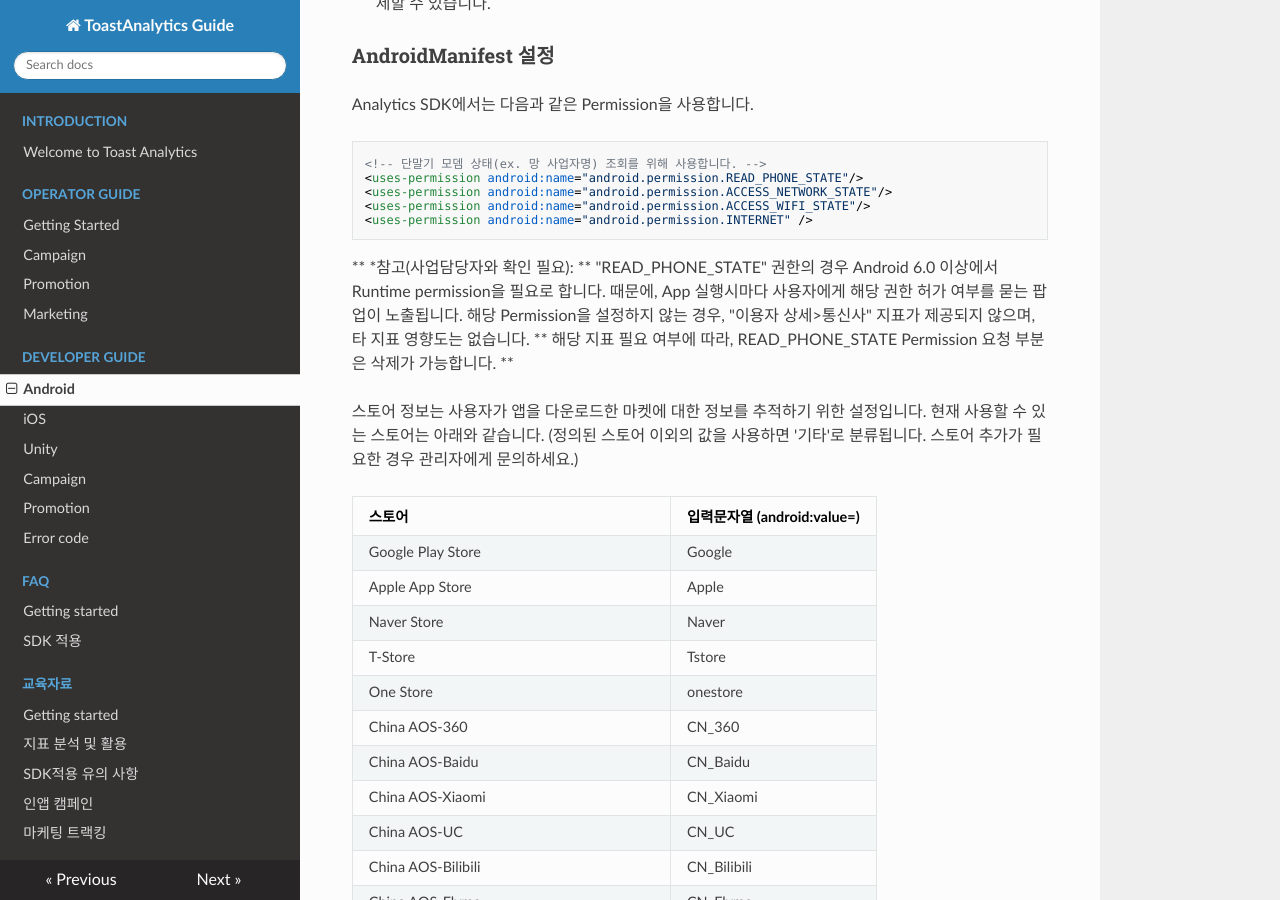
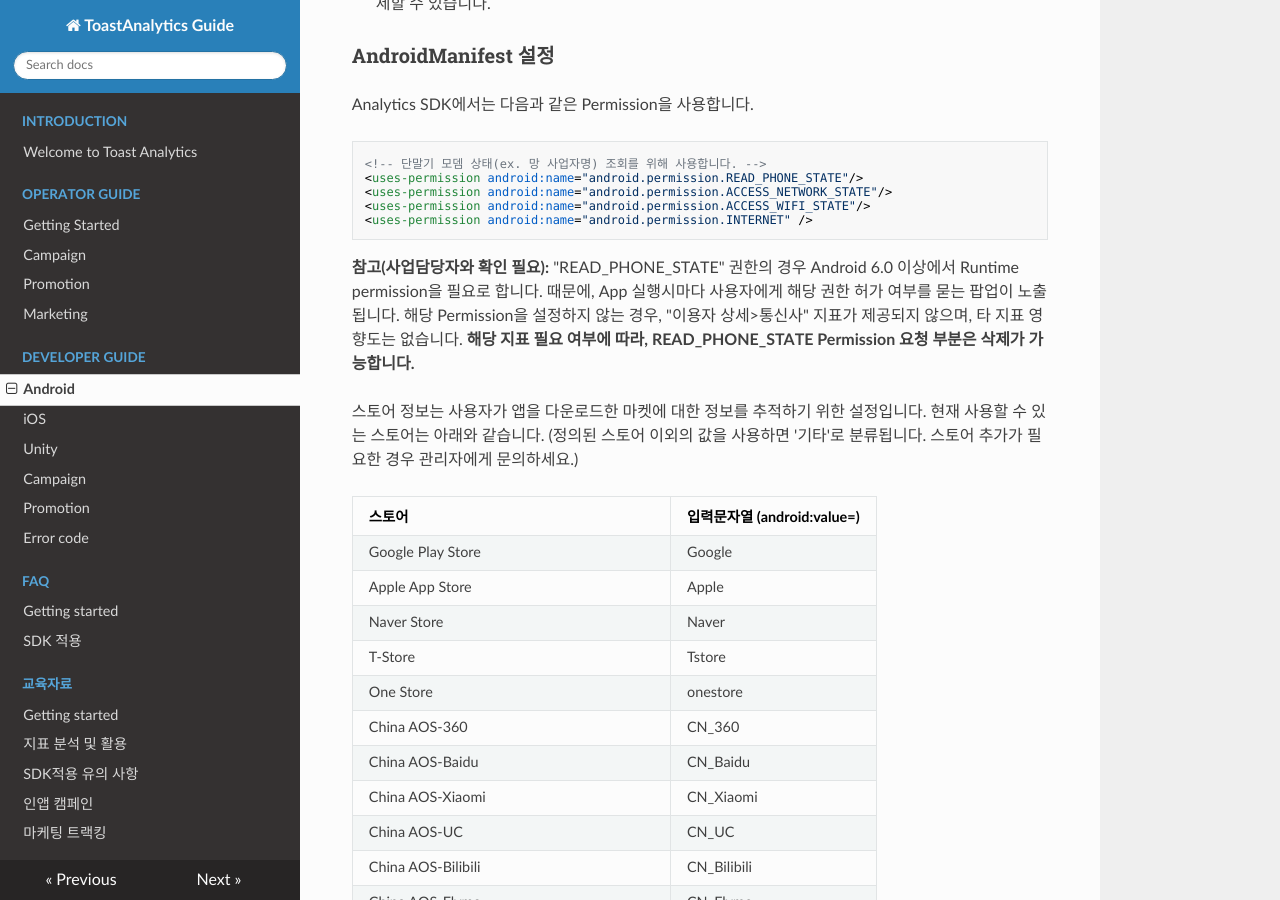
Before and after one commit to ToastAnalytics/ToastAnalytics, an MkDocs documentation site: the page built from docs/Developer/4. Android Developer Guide.md, in a window 1280 px wide and 900 px high, scrolled down 4765 px. Built offline with MkDocs 1.6.1, drawn with Linux system fonts in a browser that asks for light colours; nearby versions of some CDN libraries; old or Windows-style settings are respelled for this version of MkDocs.

````diff
--- a/docs/Developer/4. Android Developer Guide.md
+++ b/docs/Developer/4. Android Developer Guide.md
@@ -83,11 +83,11 @@ Analytics SDK에서는 다음과 같은 Permission을 사용합니다.
 <uses-permission android:name="android.permission.INTERNET" />
 ```
 
-** *참고(사업담당자와 확인 필요): **
+**참고(사업담당자와 확인 필요):**
 "READ_PHONE_STATE" 권한의 경우 Android 6.0 이상에서 Runtime permission을 필요로 합니다.
 때문에, App 실행시마다 사용자에게 해당 권한 허가 여부를 묻는 팝업이 노출됩니다.
 해당 Permission을 설정하지 않는 경우, "이용자 상세>통신사" 지표가 제공되지 않으며, 타 지표 영향도는 없습니다.
-** 해당 지표 필요 여부에 따라, READ_PHONE_STATE Permission 요청 부분은 삭제가 가능합니다. **
+**해당 지표 필요 여부에 따라, READ_PHONE_STATE Permission 요청 부분은 삭제가 가능합니다.**
 
 스토어 정보는 사용자가 앱을 다운로드한 마켓에 대한 정보를 추적하기 위한 설정입니다.
 현재 사용할 수 있는 스토어는 아래와 같습니다.
````
